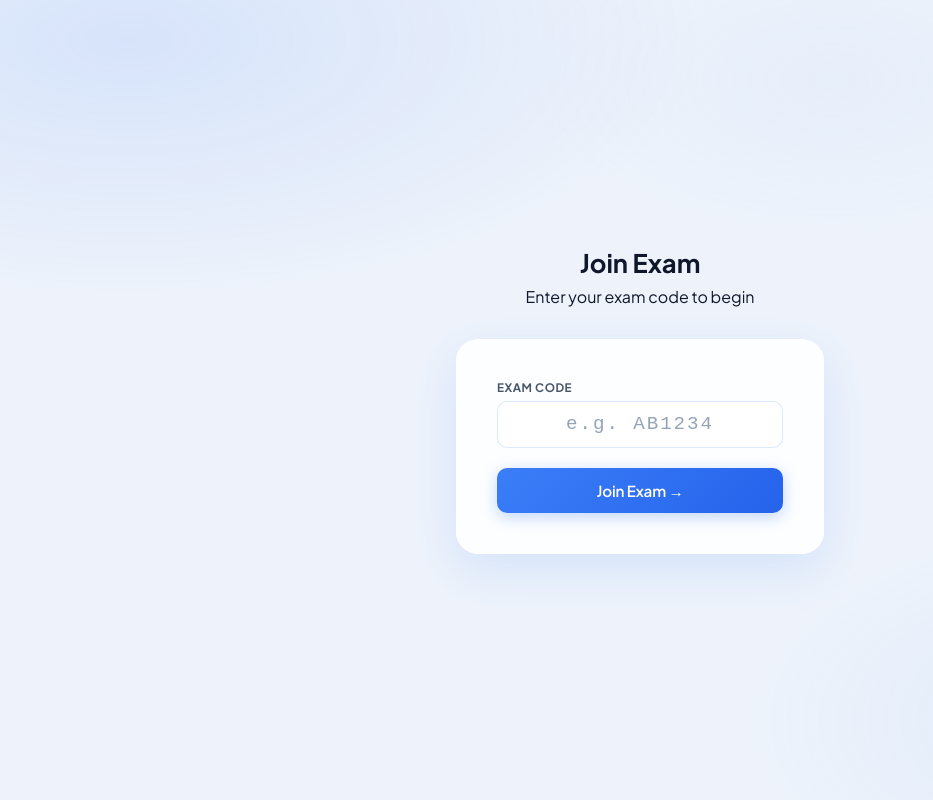
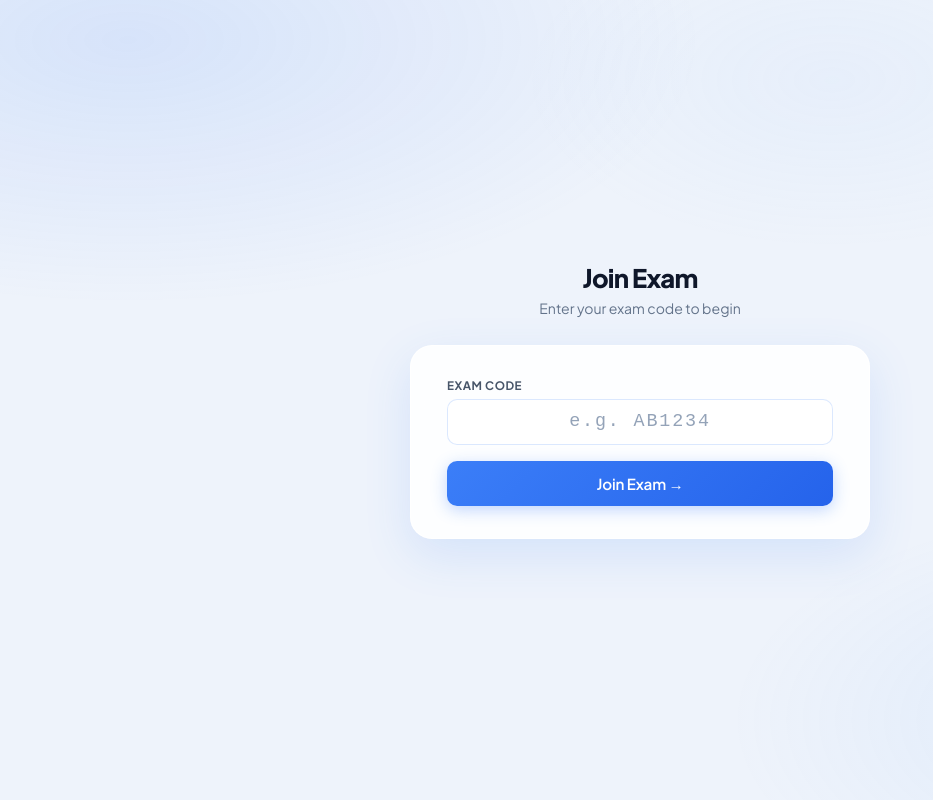
Before and after one commit to kunalpatida/Online-exam-anti-cheat, a React (Vite) app in the folder frontend/: page /join in a window 1280 px wide. Shown: the whole page, without its empty margins (0-933 px from the left). Built offline with nearby package versions, Linux system fonts and the light colour scheme; sample sign-in values are in the browser's storage.

Commit message:
Update JoinExam.jsx

```diff
--- a/frontend/src/pages/JoinExam.jsx
+++ b/frontend/src/pages/JoinExam.jsx
@@ -5,44 +5,36 @@ import api from "../api/axios";
 
 export default function JoinExam() {
   const navigate = useNavigate();
-  const [code, setCode] = useState("");
+  const [code, setCode]     = useState("");
   const [loading, setLoading] = useState(false);
-  const [error, setError] = useState("");
+  const [error, setError]   = useState("");
 
-  const handleJoin = async (e) => {
-    e.preventDefault();
-    if (!code.trim()) return setError("Please enter exam code");
+  const handleJoin = async e => {
+    e.preventDefault(); if(!code.trim()) return setError("Enter exam code");
     setError(""); setLoading(true);
-    try {
-      const res = await api.post("/exam/join", { exam_code: code.trim().toUpperCase() });
-      navigate(`/exam/${res.data.exam.exam_id}`);
-    } catch (err) {
-      setError(err.response?.data?.error || "Invalid exam code");
-    } finally { setLoading(false); }
+    try{ const r=await api.post("/exam/join",{exam_code:code.trim().toUpperCase()}); navigate(`/exam/${r.data.exam.exam_id}`); }
+    catch(err){ setError(err.response?.data?.error||"Invalid code"); }
+    finally{ setLoading(false); }
   };
 
   return (
     <div className="page-center">
-      <motion.div className="container-sm" initial={{ opacity: 0, y: 30 }} animate={{ opacity: 1, y: 0 }}>
-        <div style={{ textAlign: "center", marginBottom: "2rem" }}>
-          <h1 style={{ fontFamily: "var(--font-display)", fontWeight: 700, fontSize: "1.6rem" }}>Join Exam</h1>
-          <p style={{ color: "var(--text-secondary)", marginTop: "0.4rem" }}>Enter your exam code to begin</p>
+      <motion.div className="wrap-sm" style={{width:"100%"}} initial={{opacity:0,y:28}} animate={{opacity:1,y:0}}>
+        <div style={{textAlign:"center",marginBottom:"1.75rem"}}>
+          <h1 style={{fontWeight:800,fontSize:"1.6rem",letterSpacing:"-0.03em",color:"#0f172a"}}>Join Exam</h1>
+          <p style={{color:"#64748b",marginTop:"0.3rem",fontSize:"0.88rem"}}>Enter your exam code to begin</p>
         </div>
-        <div className="glass-strong" style={{ padding: "2.5rem" }}>
-          <form onSubmit={handleJoin} style={{ display: "flex", flexDirection: "column", gap: "1.25rem" }}>
-            {error && (
-              <div style={{ background: "rgba(244,63,94,0.15)", border: "1px solid rgba(244,63,94,0.3)", borderRadius: "var(--radius-sm)", padding: "0.75rem 1rem", color: "#fda4af", fontSize: "0.88rem" }}>
-                ⚠️ {error}
-              </div>
-            )}
+        <div className="glass-strong" style={{padding:"2rem 2.25rem"}}>
+          {error&&<div className="err-box" style={{marginBottom:"1rem"}}>⚠️ {error}</div>}
+          <form onSubmit={handleJoin} style={{display:"flex",flexDirection:"column",gap:"1rem"}}>
             <div>
               <label className="input-label">Exam Code</label>
               <input className="input" placeholder="e.g. AB1234" value={code}
-                onChange={e => setCode(e.target.value.toUpperCase())} required
-                style={{ fontFamily: "monospace", fontSize: "1.2rem", letterSpacing: "0.1em", textAlign: "center" }} />
+                onChange={e=>setCode(e.target.value.toUpperCase())} required
+                style={{fontFamily:"monospace",fontSize:"1.15rem",letterSpacing:"0.1em",textAlign:"center"}}/>
             </div>
             <button type="submit" className="btn btn-primary btn-full btn-lg" disabled={loading}>
-              {loading ? <><span className="spinner" /> Joining...</> : "Join Exam →"}
+              {loading?<><span className="spin"/>Joining...</>:"Join Exam →"}
             </button>
           </form>
         </div>
```
